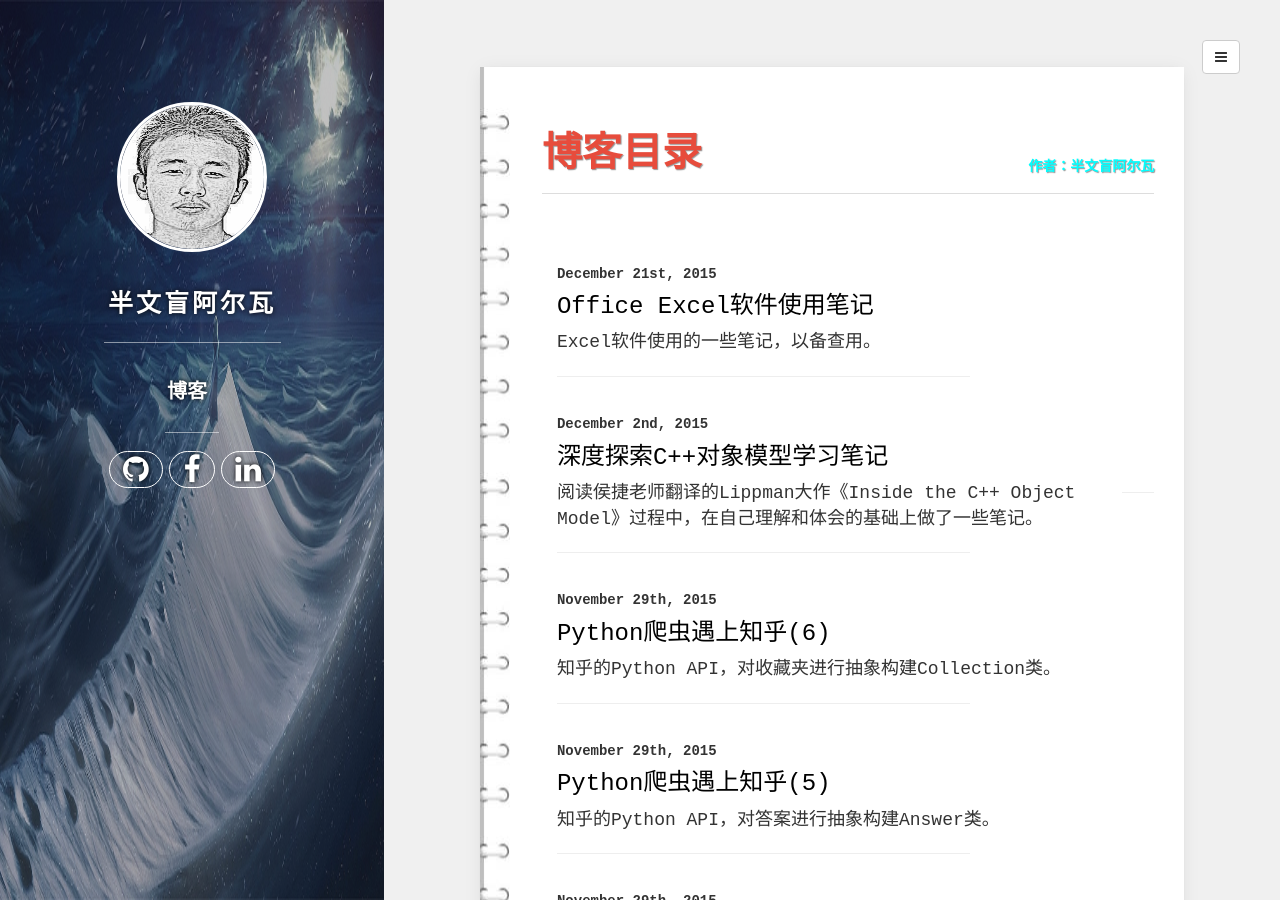
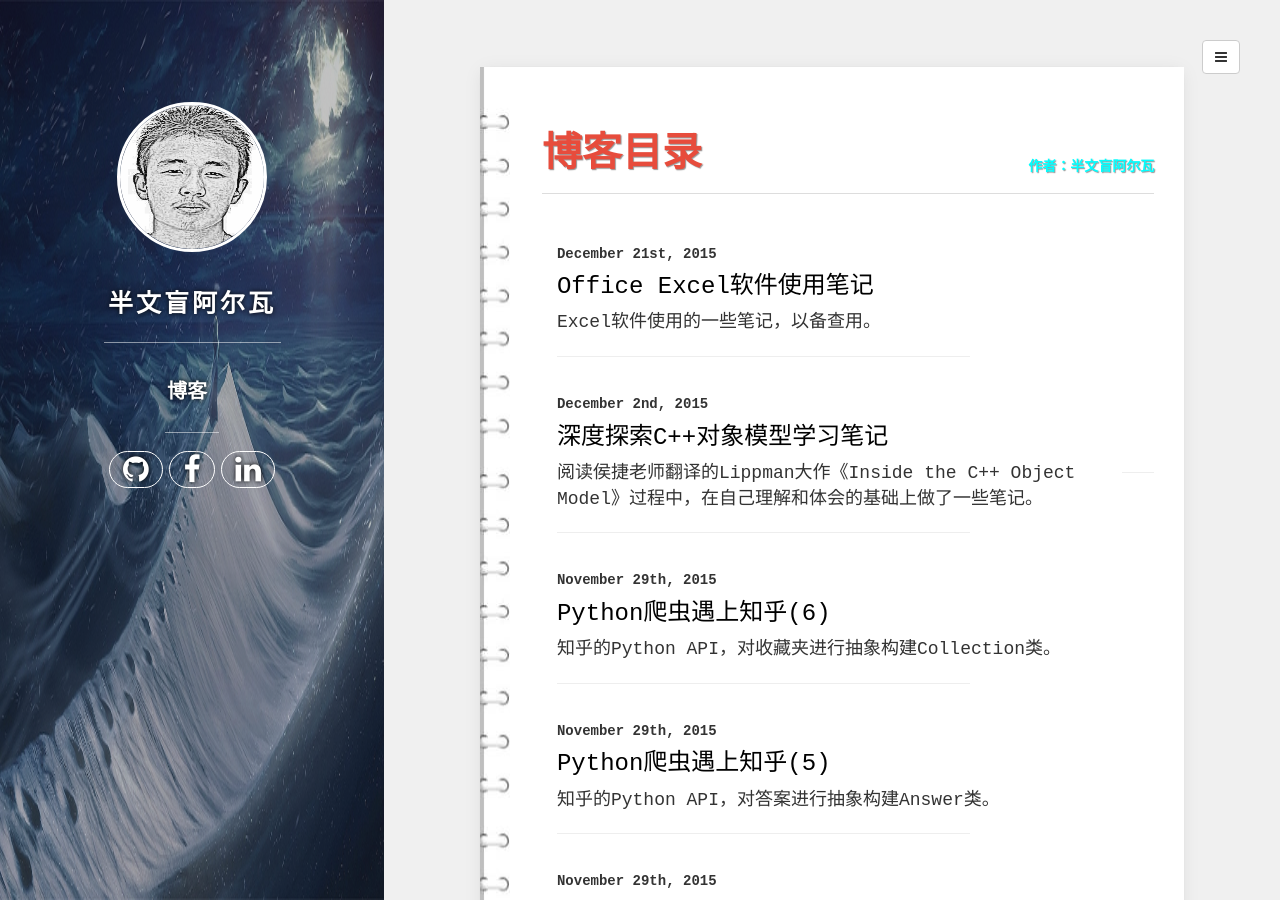
Before and after one commit to liticer/liticer.github.io, a Jekyll site: the page built from index.html, in a window 1280 px wide and 900 px high. Built offline with Jekyll 4.4.1, drawn with Linux system fonts in a browser that asks for light colours; the list of posts is cut into pages by our own code.

Commit message:
10 popost

```diff
--- a/index.html
+++ b/index.html
@@ -5,7 +5,7 @@ title: "uno-dbyll : Jekyll Theme"
 
 <br/>
 <div class="myborder2" style="margin:5% 7% 5%">
-<div class="page-header" style="margin-top:20px; margin-left:5%; margin-bottom: 20px; border-bottom: 1px solid #dddddd;">
+<div class="page-header" style="margin-top:20px; margin-left:5%; margin-bottom: 0px; border-bottom: 1px solid #dddddd;">
     博客目录
 	<span class="myfont3" style="margin-top:30px; color: cyan; float:right; font-size:14px;">
 	作者：{{ site.author.name}}
@@ -15,7 +15,7 @@ title: "uno-dbyll : Jekyll Theme"
 
 {% for post in paginator.posts %}
 
-<article class="home ">
+<article class="home">
 <div class="col-sm-10">
   <h3>
  <p class="post-date myfont3">
```
Also changed, not shown: 2 other files.
